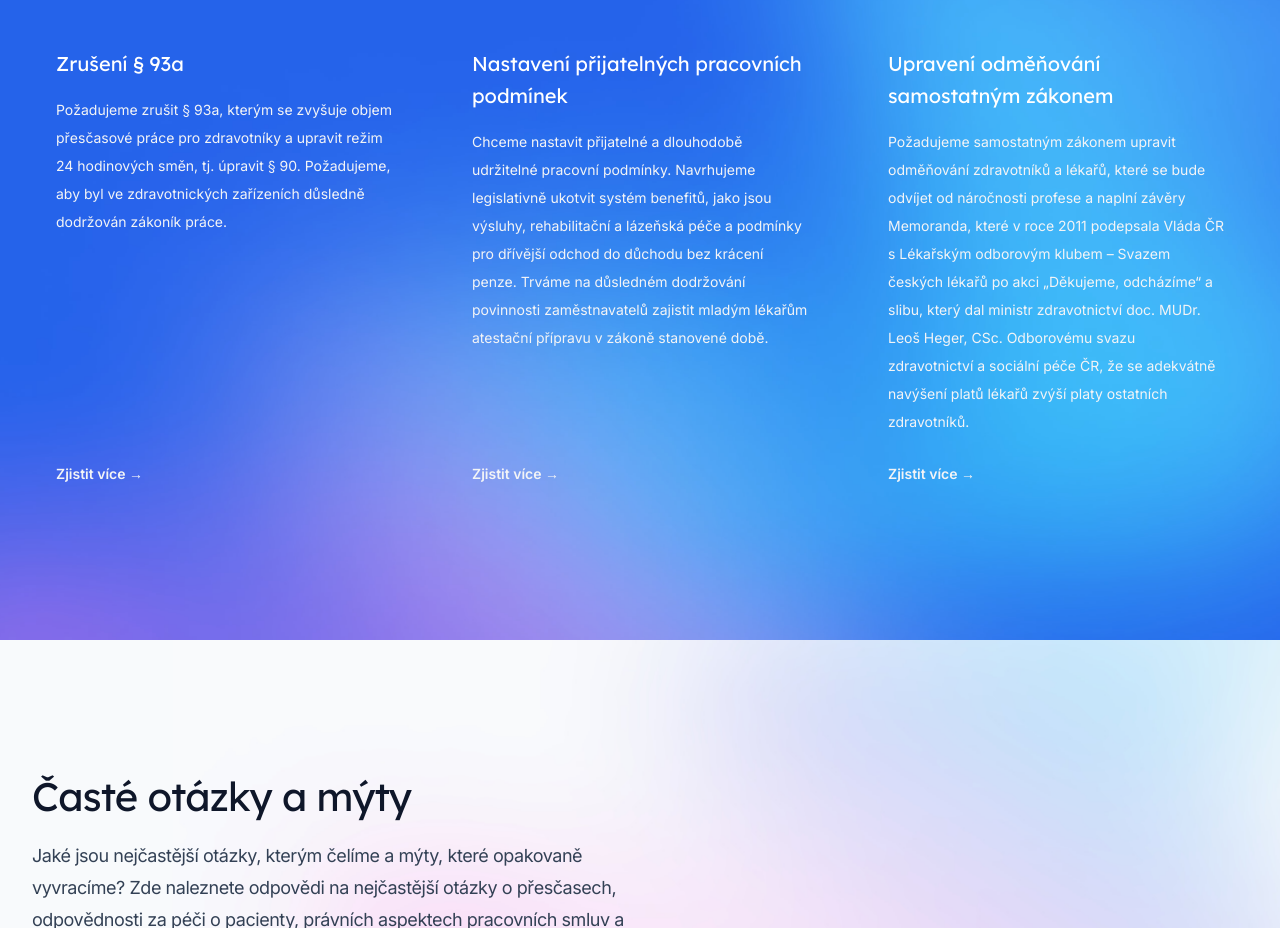
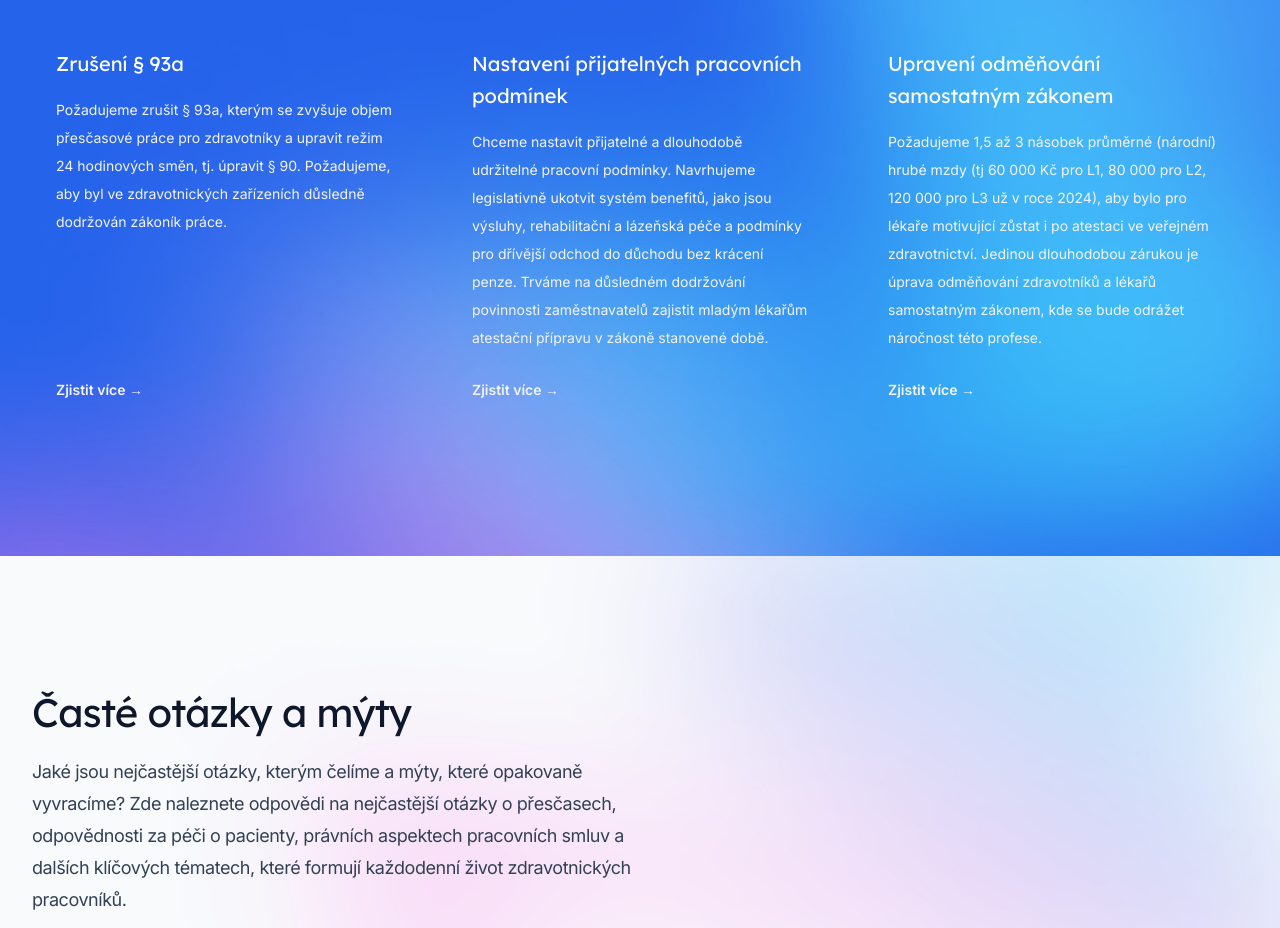
Before and after one commit to ohweb/lekari-jsou-jenom-lidi, a Next.js app: page / in a window 1280 px wide. Shown: the part 1320-2248 px from the top of the page. Built offline with nearby package versions, Linux system fonts and the light colour scheme.

Commit message:
feat: úprava klíčových bodů zájmu na hlavní stránce

```diff
--- a/src/components/PrimaryFeatures.tsx
+++ b/src/components/PrimaryFeatures.tsx
@@ -1,10 +1,4 @@
-'use client'
-
-import { useEffect, useState } from 'react'
 import Image from 'next/image'
-import { Tab } from '@headlessui/react'
-import clsx from 'clsx'
-
 import { Container } from '@/components/Container'
 import backgroundImage from '@/images/background-features.jpg'
 
@@ -21,7 +15,7 @@ const hlavniBodyZajmu = [
   },
   {
     title: "Upravení odměňování samostatným zákonem",
-    description: "Požadujeme samostatným zákonem upravit odměňování zdravotníků a lékařů, které se bude odvíjet od náročnosti profese a naplní závěry Memoranda, které v roce 2011 podepsala Vláda ČR s Lékařským odborovým klubem – Svazem českých lékařů po akci „Děkujeme, odcházíme“ a slibu, který dal ministr zdravotnictví doc. MUDr. Leoš Heger, CSc. Odborovému svazu zdravotnictví a sociální péče ČR, že se adekvátně navýšení platů lékařů zvýší platy ostatních zdravotníků.",
+    description: "Požadujeme 1,5 až 3 násobek průměrné (národní) hrubé mzdy (tj 60 000 Kč pro L1, 80 000 pro L2, 120 000 pro L3 už v roce 2024),  aby bylo pro lékaře motivující zůstat i po atestaci ve veřejném zdravotnictví. Jedinou dlouhodobou zárukou je úprava odměňování zdravotníků a lékařů samostatným zákonem, kde se bude odrážet náročnost této profese.",
     href: "/nase-cile"
   },
 ]
```
